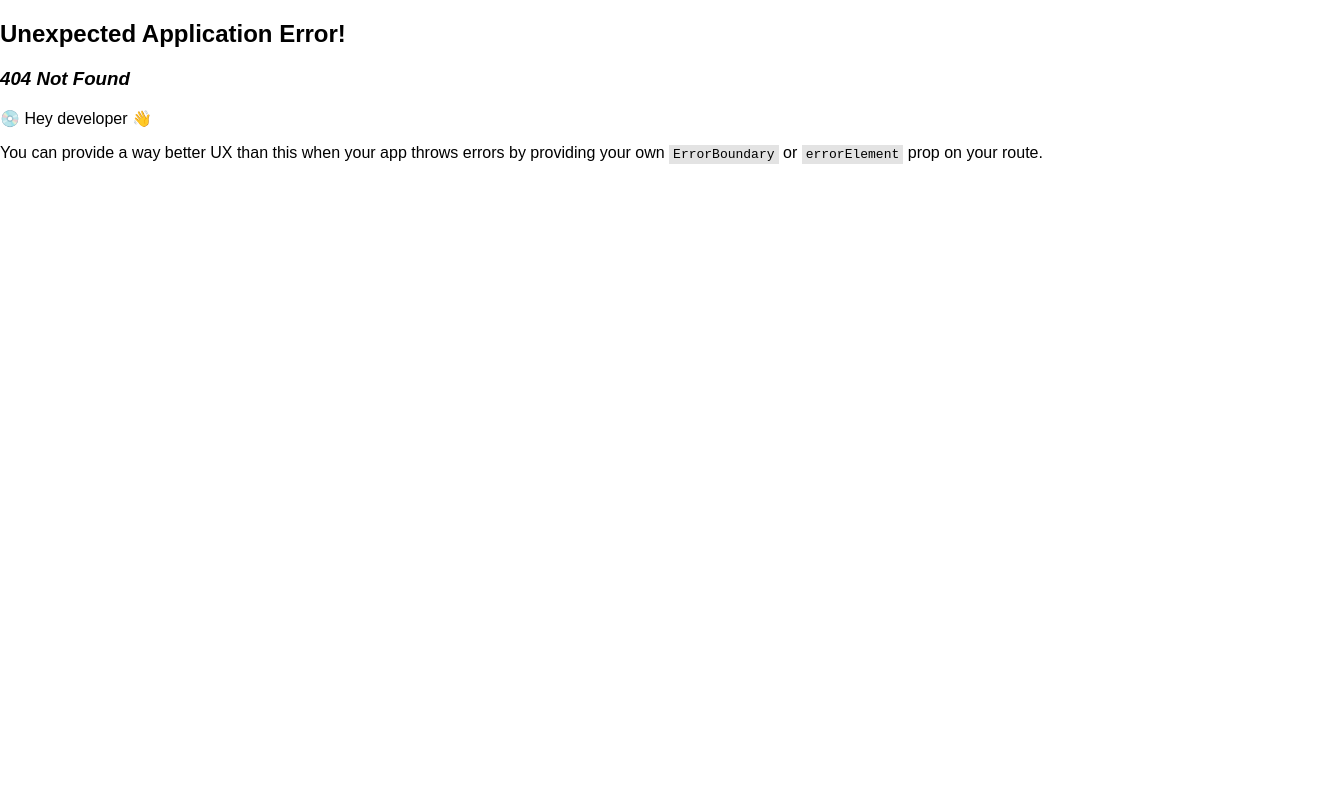
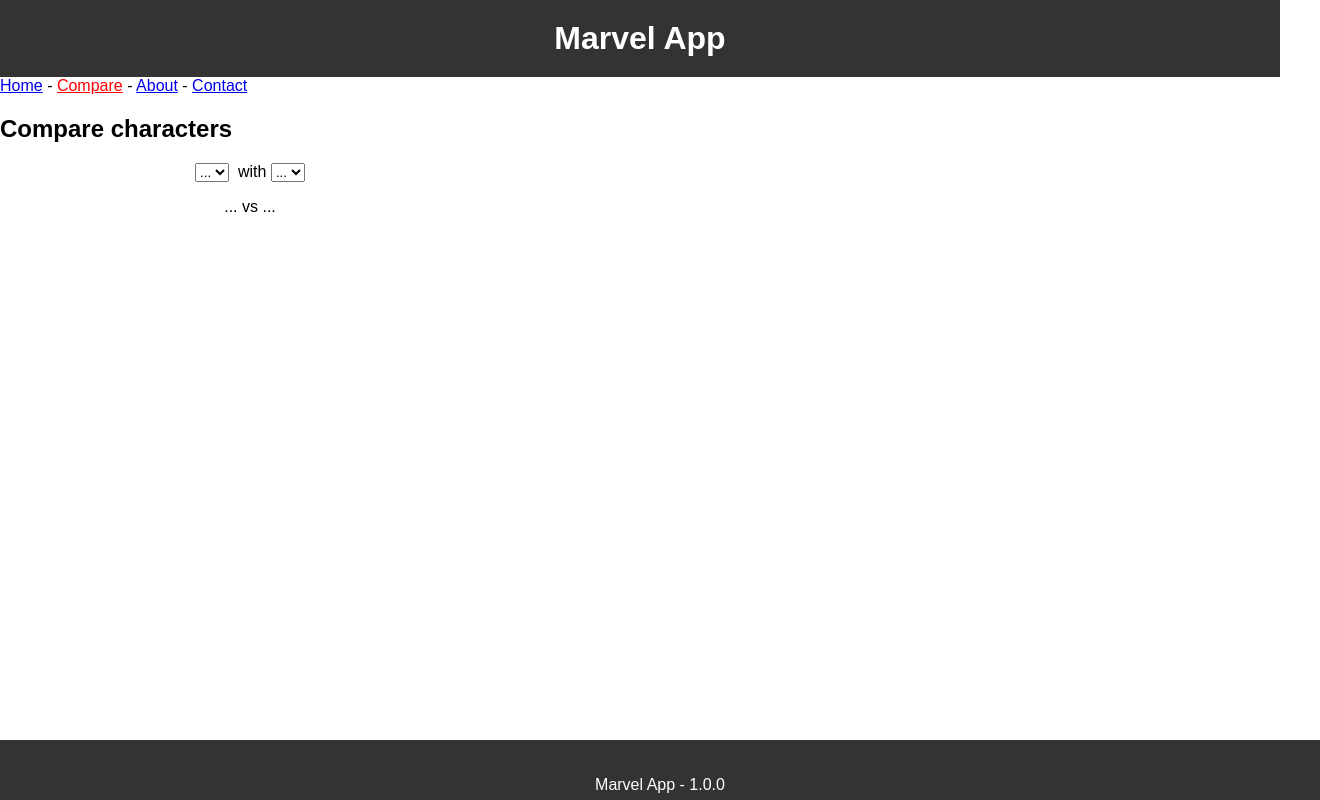
Before and after one commit to ColinLrc17/Marvel, a React (Create React App) app: page /compare in a window 1280 px wide. Before the commit this address had no page. Shown: the whole page, 1320 px wide, since content can reach past the window. Built offline with nearby package versions, Linux system fonts and the light colour scheme.

Commit message:
Création et Ajout de la page Compare dans le layout

```diff
--- a/src/Layout.js
+++ b/src/Layout.js
@@ -11,7 +11,7 @@
             <header>
                 <h1>Marvel App</h1>
                 <nav>
-                    <NavLink to="/">Home</NavLink> - <NavLink to="/about">About</NavLink> - <NavLink to="/contact">Contact</NavLink>
+                    <NavLink to="/">Home</NavLink> -  <NavLink to="/compare">Compare</NavLink> - <NavLink to="/about">About</NavLink> - <NavLink to="/contact">Contact</NavLink>
                 </nav>
             </header>
             <main>
--- a/src/pages/CharacterDetailPage.js
+++ b/src/pages/CharacterDetailPage.js
@@ -4,7 +4,7 @@
 import CharacterDetail from '../components/CharacterDetail';
 import D3PieChart from '../components/D3PieChart';
 import RechartsPieChart from '../components/RechartsPieChart';
-// import RechartsPieChart from '../components/RechartsPieChart';
+
 
 const CharacterDetailPage = () => {
     // retrieve the character using the useLoaderData hook
--- /dev/null
+++ b/src/pages/CharactersCompare.js
@@ -0,0 +1,66 @@
+import React from 'react';
+
+const CompareCharactersPage = () => {
+    // change the title of the page
+    document.title = "Compare | Marvel App";
+
+    // to be replaced with the real data
+    const characters = [
+        {
+            name: '...'
+        },{
+            name: '...'
+        }
+    ]
+
+    // transform the characters to array of label/value objects
+    const options = characters.map((character, index) => ({
+        value: index,
+        label: character.name,
+    }));
+
+    // set the default options to the first two characters
+    const [option1, setOption1] = React.useState(options[0]);
+    const [option2, setOption2] = React.useState(options[1]);
+
+    const centerStyle = {
+        textAlign: 'center',
+        width: 500,
+    };
+
+    return (
+        <>
+            <h2>Compare characters</h2>
+
+            <p style={centerStyle}>
+                <select
+                    value={option1.value}
+                    onChange={(event) => setOption1(options[event.target.value])}
+                >
+                    {options.map((option) => (
+                        <option key={option.value} value={option.value}>
+                            {option.label}
+                        </option>
+                    ))}
+                </select>&nbsp; {/* Fix the ambiguous spacing */}
+                with&nbsp;
+                <select
+                    value={option2.value}
+                    onChange={(event) => setOption2(options[event.target.value])}
+                >
+                    {options.map((option) => (
+                        <option key={option.value} value={option.value}>
+                            {option.label}
+                        </option>
+                    ))}
+                </select>
+            </p>
+
+            <p style={centerStyle}>
+                {characters[option1.value].name} vs {characters[option2.value].name}
+            </p>
+        </>
+    );
+};
+
+export default CompareCharactersPage;
--- a/src/routes.js
+++ b/src/routes.js
@@ -2,7 +2,7 @@
 import AboutPage from "./pages/AboutPage";
 import ContactPage from "./pages/ContactPage";
 import CharactersPage from "./pages/CharactersPage";
-
+import CompareCharactersPage from "./pages/CharactersCompare";
 import CharacterDetailPage from "./pages/CharacterDetailPage";
 import { getCharacterById, getCharacters } from "./api/character-api";
 
@@ -32,6 +32,10 @@
                 loader: ({ params }) => getCharacterById(params.id),
             },
             {
+                path: "/compare",
+                element: <CompareCharactersPage />
+            },
+            {
                 path: "/about",
                 element: <AboutPage />
             },
```
